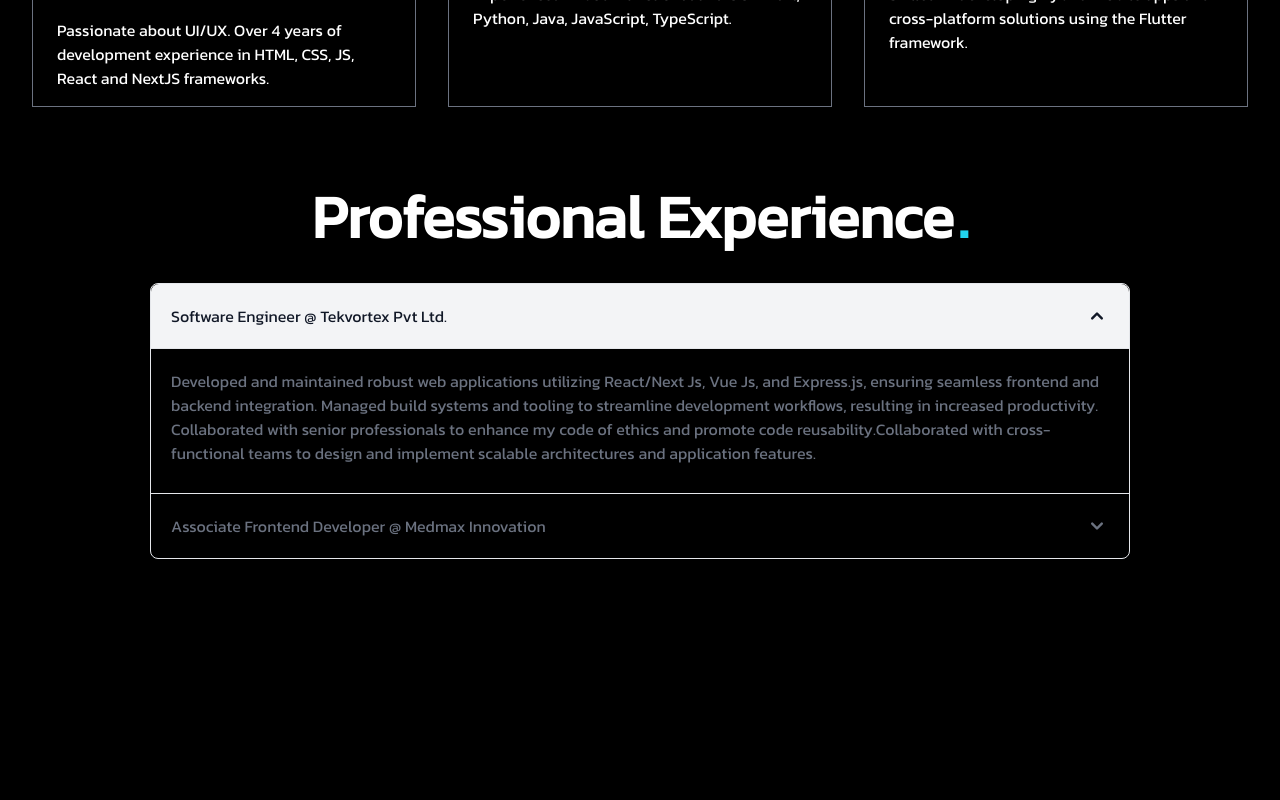
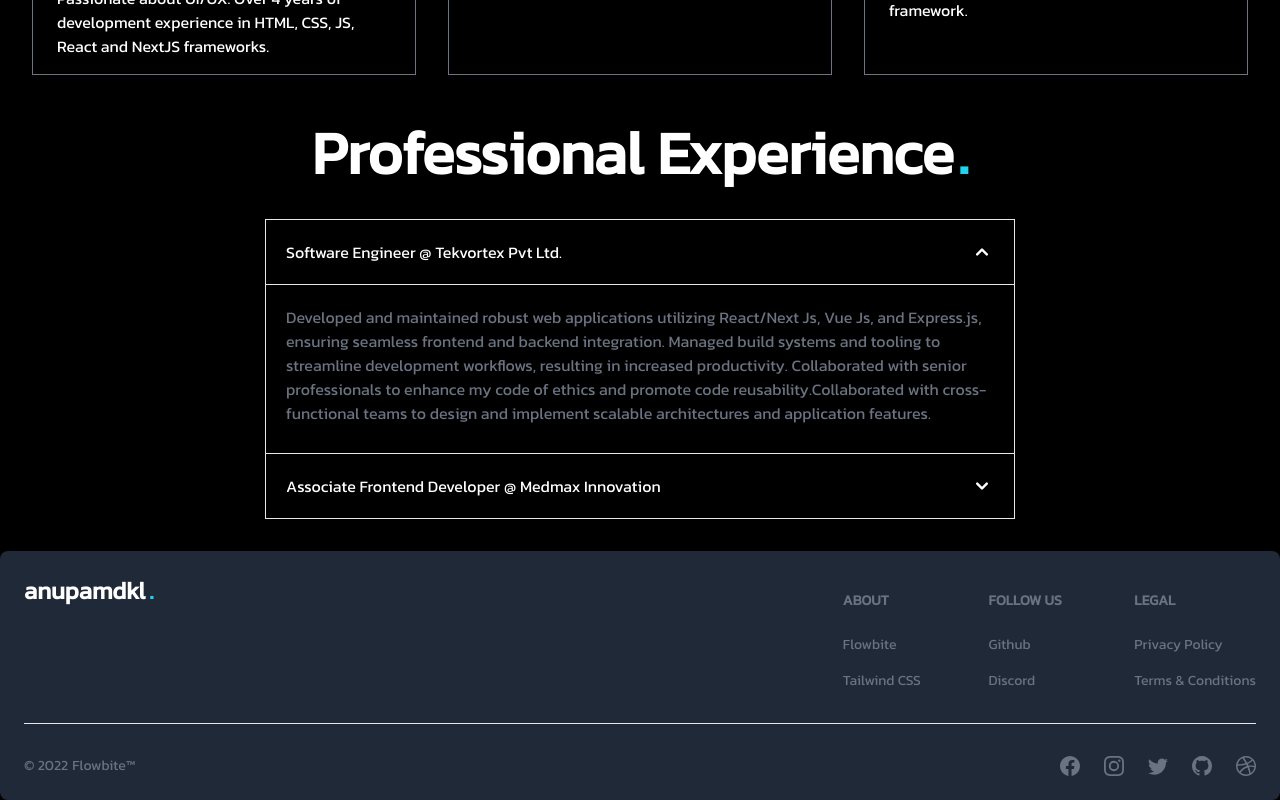
Before and after one commit to iamanupam1/portfolio-app, a Next.js app: page / in a window 1280 px wide. Shown: the part 1019-1819 px from the top of the page. Before the commit the page ends 1610 px from the top, so only its background shows below. Built offline with nearby package versions, Linux system fonts and the light colour scheme.

Commit message:
added footer

```diff
--- a/jsconfig.json
+++ b/jsconfig.json
@@ -2,6 +2,6 @@
   "compilerOptions": {
     "paths": {
       "@/*": ["./src/*"]
-    }
+    },
   }
 }
--- a/src/app/page.js
+++ b/src/app/page.js
@@ -1,5 +1,11 @@
 import LandingComponent from "@/components/LandingComponent";
+import FooterComponent from "@/components/common/FooterComponent";
 
 export default function LandingPage() {
-  return <LandingComponent />;
+  return (
+    <>
+      <LandingComponent />
+      <FooterComponent />
+    </>
+  );
 }
--- a/src/components/LandingComponent.js
+++ b/src/components/LandingComponent.js
@@ -1,13 +1,14 @@
-import NavbarComponent from "./common/Navbar";
 import Experience from "./landing/Experience";
 import Expertise from "./landing/Expertise";
 import Hero from "./landing/Hero";
+import Work from "./landing/Work";
 
 const LandingComponent = () => {
   return (
     <div id="landing-root">
       <Hero />
       <Expertise />
+      {/* <Work /> */}
       <Experience />
     </div>
   );
--- /dev/null
+++ b/src/components/common/FooterComponent.js
@@ -0,0 +1,63 @@
+"use client";
+
+import { Footer } from "flowbite-react";
+import {
+  BsDribbble,
+  BsFacebook,
+  BsGithub,
+  BsInstagram,
+  BsTwitter,
+} from "react-icons/bs";
+import React from "react";
+
+const FooterComponent = () => {
+  return (
+    <Footer container bgDark>
+      <div className="w-full">
+        <div className="grid w-full justify-between sm:flex sm:justify-between md:flex md:grid-cols-1">
+          <div>
+            <span className="self-center whitespace-nowrap text-2xl font-semibold text-white">
+              anupamdkl<span className="text-cyan-400 ml-1">.</span>
+            </span>
+          </div>
+          <div className="grid grid-cols-2 gap-8 sm:mt-4 sm:grid-cols-3 sm:gap-6">
+            <div>
+              <Footer.Title title="about" />
+              <Footer.LinkGroup col>
+                <Footer.Link href="#">Flowbite</Footer.Link>
+                <Footer.Link href="#">Tailwind CSS</Footer.Link>
+              </Footer.LinkGroup>
+            </div>
+            <div>
+              <Footer.Title title="Follow us" />
+              <Footer.LinkGroup col>
+                <Footer.Link href="#">Github</Footer.Link>
+                <Footer.Link href="#">Discord</Footer.Link>
+              </Footer.LinkGroup>
+            </div>
+            <div>
+              <Footer.Title title="Legal" />
+              <Footer.LinkGroup col>
+                <Footer.Link href="#">Privacy Policy</Footer.Link>
+                <Footer.Link href="#">Terms &amp; Conditions</Footer.Link>
+              </Footer.LinkGroup>
+            </div>
+          </div>
+        </div>
+        <Footer.Divider />
+        <div className="w-full sm:flex sm:items-center sm:justify-between">
+          <Footer.Copyright href="#" by="Flowbite™" year={2022} />
+          <div className="mt-4 flex space-x-6 sm:mt-0 sm:justify-center">
+            <Footer.Icon href="#" icon={BsFacebook} />
+            <Footer.Icon href="#" icon={BsInstagram} />
+            <Footer.Icon href="#" icon={BsTwitter} />
+            <Footer.Icon href="#" icon={BsGithub} />
+            <Footer.Icon href="#" icon={BsDribbble} />
+          </div>
+        </div>
+      </div>
+    </Footer>
+  );
+};
+
+export default FooterComponent;
--- a/src/components/landing/Experience.js
+++ b/src/components/landing/Experience.js
@@ -8,12 +8,12 @@ import {
 
 const Experience = () => {
   return (
-    <div id="experience" className="text-white py-5 md:py-8">
+    <div id="experience" className="text-white pb-5 md:pb-8">
       <TitleComponent title="Professional Experience" />
-      <div className="md:mx-[150px] mx-[60px] pt-4">
-        <Accordion className="rounded-0">
+      <div className="flex flex-wrap justify-center pt-4 mx-5">
+        <Accordion className="rounded-none lg:w-[750px] w-sm">
           <AccordionPanel>
-            <AccordionTitle>
+            <AccordionTitle className="text-white bg-transparent hover:bg-transparent focus:ring-0">
               Software Engineer @ Tekvortex Pvt Ltd.
             </AccordionTitle>
             <AccordionContent>
@@ -30,7 +30,7 @@ const Experience = () => {
             </AccordionContent>
           </AccordionPanel>
           <AccordionPanel>
-            <AccordionTitle>
+            <AccordionTitle className="text-white bg-transparent hover:bg-transparent focus:ring-0">
               Associate Frontend Developer @ Medmax Innovation
             </AccordionTitle>
             <AccordionContent>
--- a/src/components/landing/Expertise.js
+++ b/src/components/landing/Expertise.js
@@ -3,10 +3,10 @@ import TitleComponent from "../ui/TitleComponent";
 
 const Expertise = () => {
   return (
-    <div id="expertise" className="text-white py-5 md:py-8">
+    <div id="expertise" className="text-white pb-5 md:pb-8">
       <TitleComponent title="My Expertise" />
       <div className="flex flex-wrap justify-center">
-        <div className="max-w-sm  overflow-hidden m-4 border border-gray-500">
+        <div className="max-w-sm overflow-hidden m-4 border border-gray-500">
           <div className="px-6 py-4">
             <div className="font-semibold text-xl md:text-3xl mb-5">
               Frontend Dev React, NextJS
--- /dev/null
+++ b/src/components/landing/Work.js
@@ -0,0 +1,27 @@
+import React from "react";
+import TitleComponent from "../ui/TitleComponent";
+
+const Work = () => {
+  return (
+    <div id="work" className="text-white pb-5 md:pb-8">
+      <TitleComponent title="My Work" />
+      <div className="grid grid-cols-1 sm:grid-cols-2 md:grid-cols-3 lg:grid-cols-4 gap-4">
+        {/* Card 1 */}
+        <div className="bg-gray-100 p-4 rounded-md">{/* Content */}</div>
+
+        {/* Card 2 */}
+        <div className="bg-gray-200 p-6 rounded-lg">{/* Content */}</div>
+
+        {/* Card 3 */}
+        <div className="bg-gray-300 p-8 rounded-xl">{/* Content */}</div>
+
+        {/* Card 4 */}
+        <div className="bg-gray-400 p-10 rounded-2xl">{/* Content */}</div>
+
+        {/* Add more cards with different classes as needed */}
+      </div>
+    </div>
+  );
+};
+
+export default Work;
```
